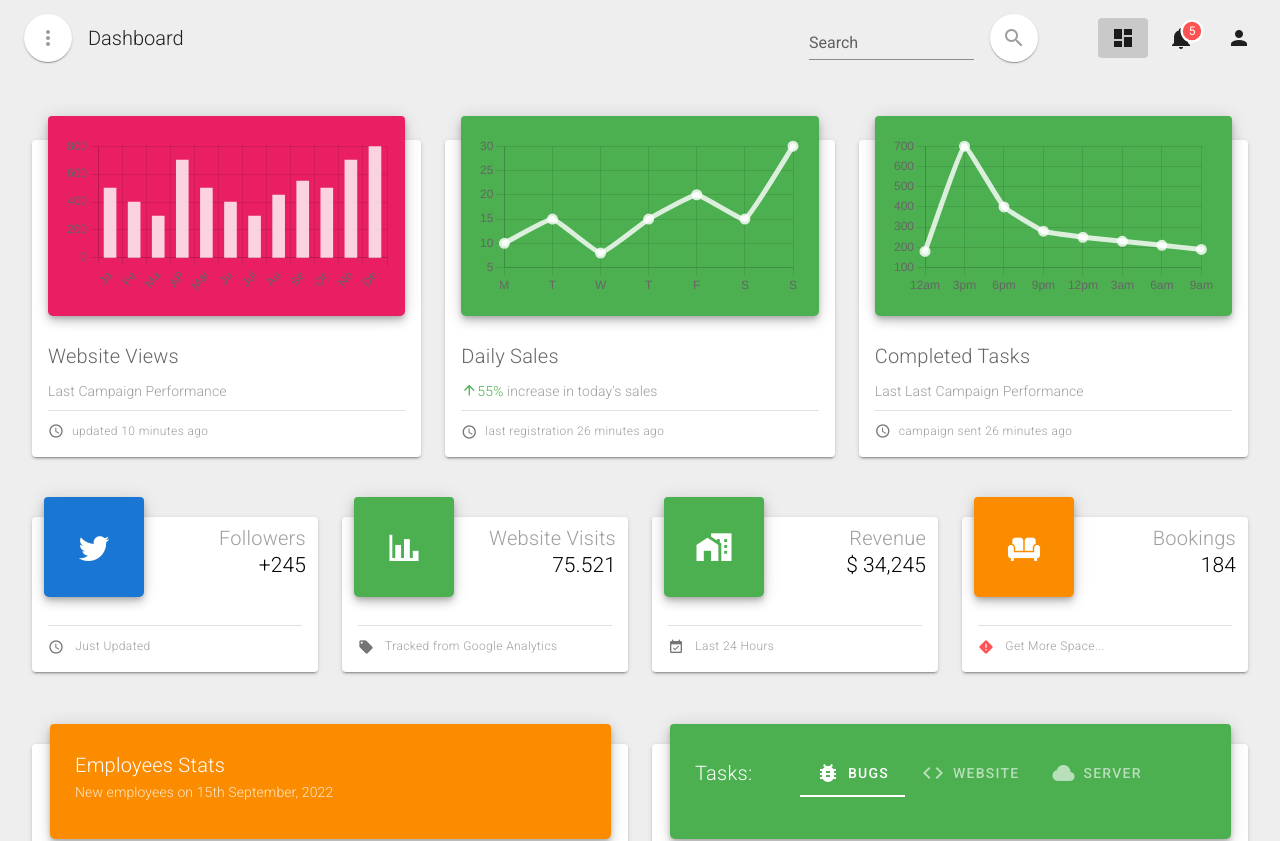
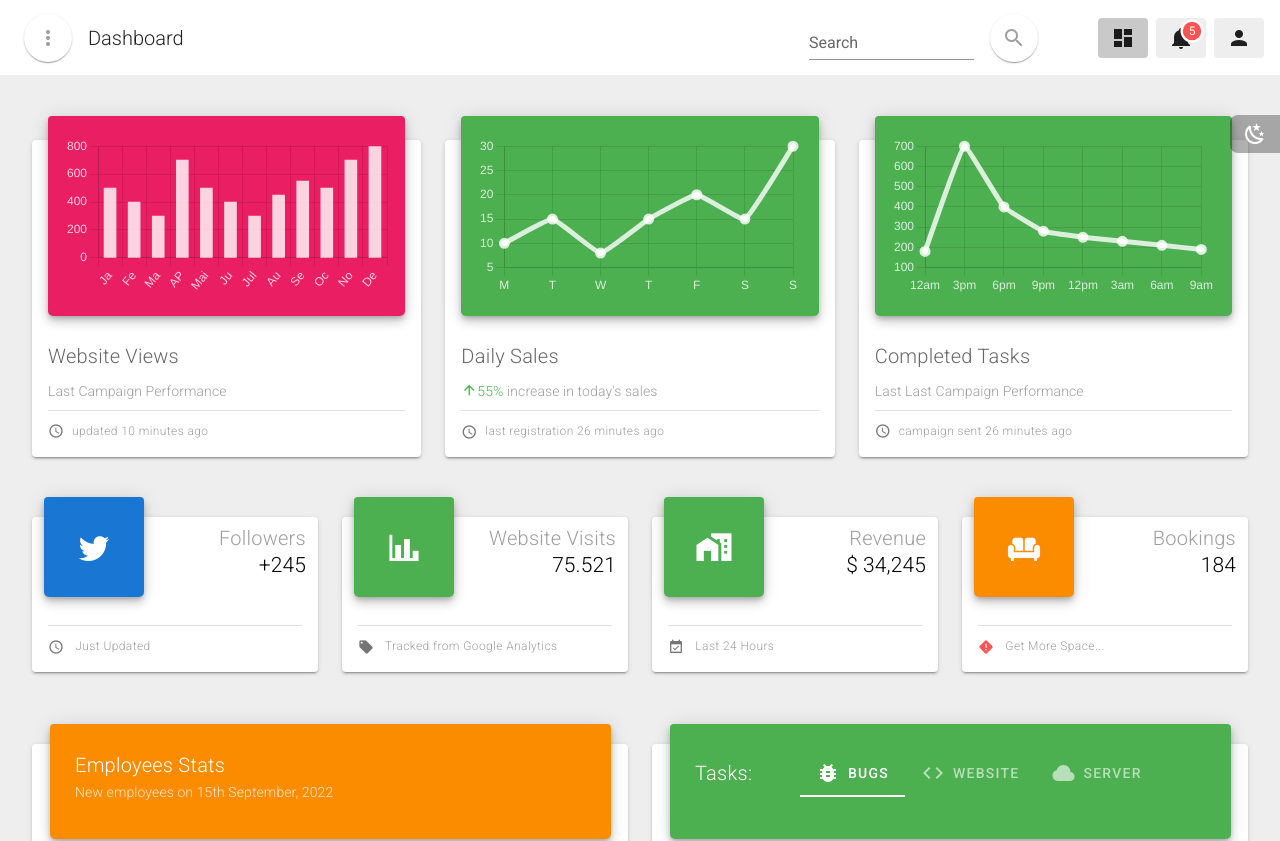
Before and after one commit to alibarcha/dashboard, a Vue app: page / in a window 1280 px wide. Shown: the top 841 px of the page. Built offline with nearby package versions, Linux system fonts and the light colour scheme.

Commit message:
add dark theme setting

```diff
--- a/src/App.vue
+++ b/src/App.vue
@@ -2,11 +2,13 @@
   <v-app>
     <Navbar @toggle="toggleSidebar" :class="`${drawer ? 'is-menu-open-toolbar' : ''}`" />
     <Sidebar :menu="drawer" @toggle="handleToggle" />
-    <v-main :class="`${drawer ? 'is-menu-open' : ''}`" style="background-color: #eee;">
+      <SettingSidebar @changeTheme="changeTheme"></SettingSidebar>
+    <v-main :class="` ${drawer ? 'is-menu-open' : ''} myColorTheme `"  id="main">
       <div class="outer-wrapper px-sm-5 px-3">
         <router-view/>
       </div>
       <Footer></Footer>
+
     </v-main>
   </v-app>
 </template>
@@ -15,16 +17,19 @@
 import Sidebar from './components/Sidebar.vue'
 import Navbar from './components/Navbar.vue'
 import Footer from './components/Footer.vue'
+import SettingSidebar from './components/SettingSidebar.vue'
 export default {
   name: 'App',
   components:{
     Sidebar,
     Footer,
-    Navbar
+    Navbar,
+    SettingSidebar
   },
   data() {
     return {
-      drawer: false
+      drawer: false,
+      myColorTheme:''
     }
   },
   methods: {
@@ -34,11 +39,17 @@ export default {
     handleToggle(val) {
       this.drawer = val;
     },
+
+
   },
+
 };
 </script>
 
 <style scoped>
+.theme--light .myColorTheme {
+   background-color: #eee;
+}
 
 @media screen and (min-width:900px){
   .is-menu-open {
--- a/src/components/BarChart.vue
+++ b/src/components/BarChart.vue
@@ -59,16 +59,25 @@ export default {
       chartOptions: {
         responsive: true,
         maintainAspectRatio: false,
+         scales:{
+          x:{
+            ticks:{
+              color:'hsla(0,0%,100%,.8)'
+            }
+          },
+          y:{
+              ticks:{
+              color:'hsla(0,0%,100%,.8)'
+            }
+          },
+
+
+        }
       },
-
 
     };
   },
 };
 </script>
 <style scoped>
-#my-BarChart{
-  /* background: red; */
-  color: white !important;
-}
 </style>
--- a/src/components/LineChart.vue
+++ b/src/components/LineChart.vue
@@ -44,6 +44,18 @@ export default {
       chartOptions: {
         responsive: true,
         maintainAspectRatio: false,
+         scales:{
+          x:{
+            ticks:{
+              color:'hsla(0,0%,100%,.8)'
+            }
+          },
+          y:{
+              ticks:{
+              color:'hsla(0,0%,100%,.8)'
+            }
+          }
+        }
       },
     };
   },
--- a/src/components/Navbar.vue
+++ b/src/components/Navbar.vue
@@ -2,7 +2,7 @@
   <v-toolbar
     elevation="0"
     text
-    class="grey lighten-3 ps-sm-5 ps-2 app-toolbar"
+    class="ps-sm-5 ps-2 app-toolbar"
     height="75px"
     absolute
   >
@@ -127,6 +127,9 @@ export default {
 </script>
 
 <style scoped>
+.theme--light .app-toolbar {
+   background-color: #eee;
+}
 .app-toolbar {
   left: 0;
   right: 0;
--- /dev/null
+++ b/src/components/SettingSidebar.vue
@@ -0,0 +1,39 @@
+<template>
+  <button class="Settingbtn" @click="changeTheme">
+    <v-icon  dark > {{myTheme ? 'mdi-white-balance-sunny' : 'mdi-weather-night'}}</v-icon>
+  </button>
+</template>
+
+<script>
+export default {
+  name: "SettingSidebar",
+  data(){
+    return {
+        myTheme:false
+    }
+  },
+  methods:{
+    changeTheme(){
+          this.myTheme=!this.myTheme
+        this.$vuetify.theme.dark = !this.$vuetify.theme.dark;
+    }
+  }
+};
+</script>
+
+<style scoped>
+.Settingbtn {
+  min-width: 50px;
+  background-color: rgba(0, 0, 0, 0.3);
+  border-color: rgba(0, 0, 0, 0.3);
+  position: fixed;
+  top: 115px;
+    right: 0;
+  border-top-left-radius:8px ;
+  border-bottom-left-radius: 8px;
+  height: 38px;
+  z-index: 999;
+  cursor: pointer;
+  text-align: center;
+}
+</style>
```
